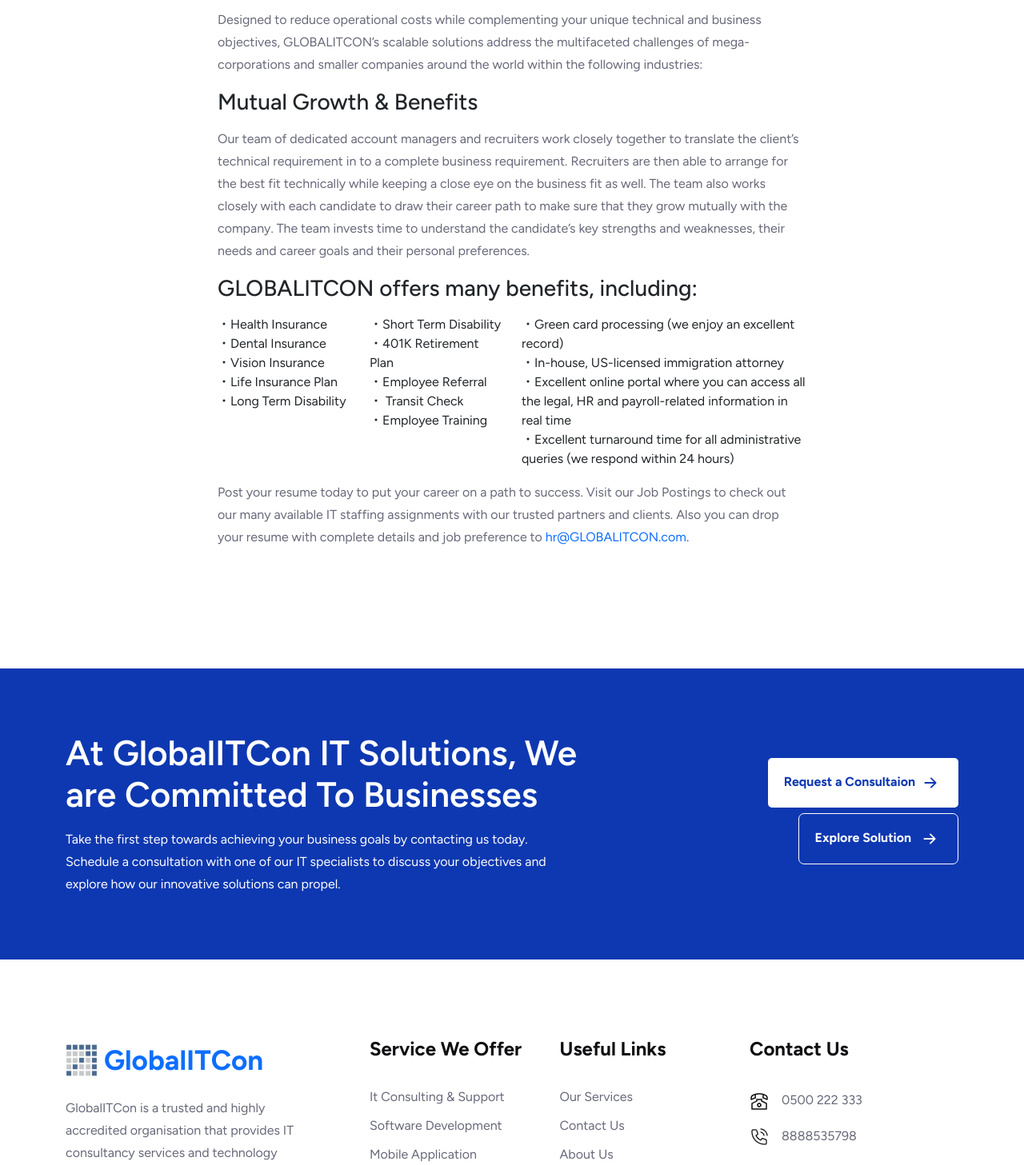
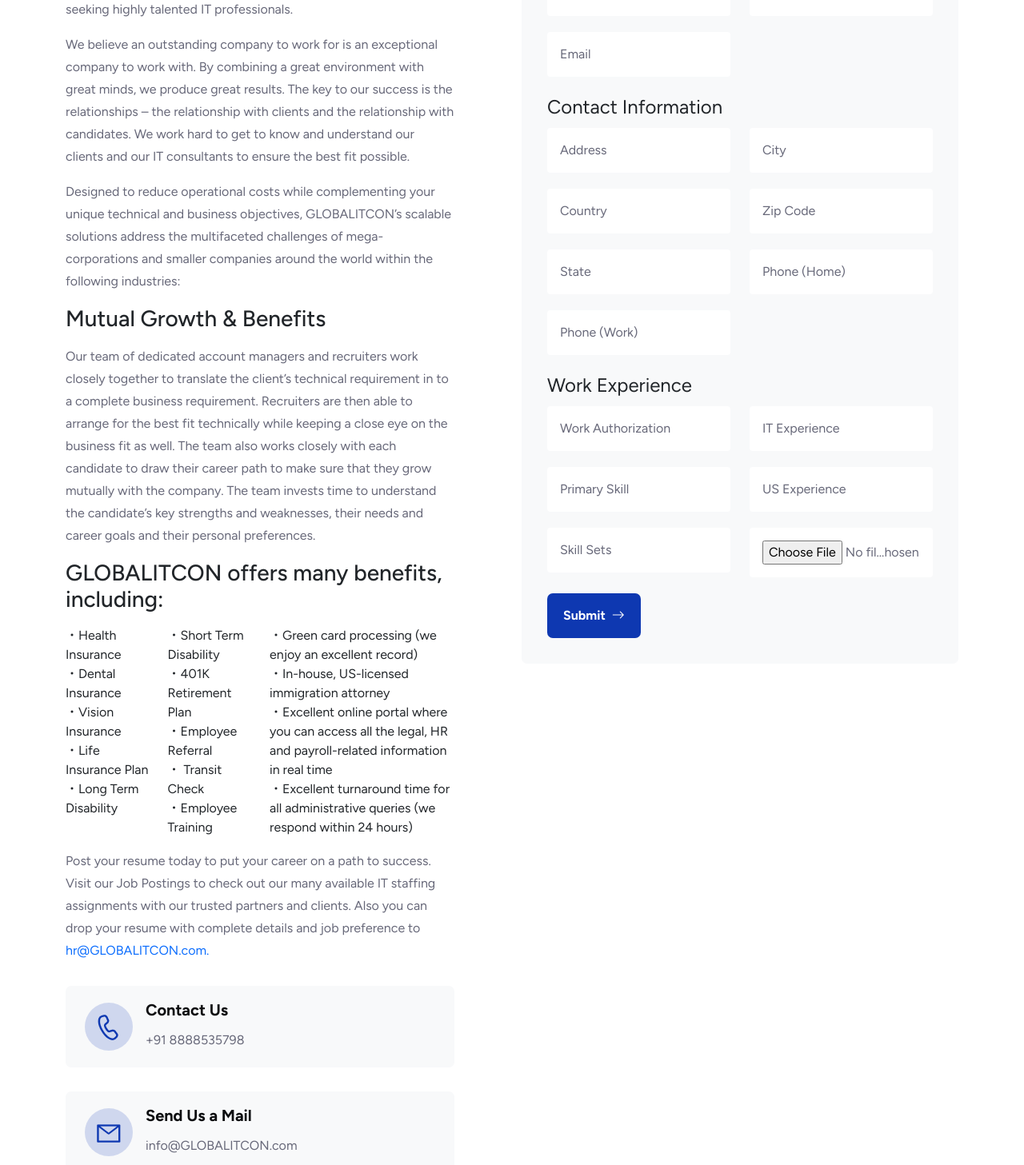
Before and after one commit to ShubhamDev056/globalitcon, a Next.js app: page /career in a window 1280 px wide. Shown: the part 911-2368 px from the top of the page at 80% size. Built offline with nearby package versions, Linux system fonts and the light colour scheme.

Commit message:
created career form

```diff
--- a/src/app/(defaultLayout)/career/page.jsx
+++ b/src/app/(defaultLayout)/career/page.jsx
@@ -2,11 +2,13 @@
 import CareerContent from "@/app/Components/Career";
 import BreadCumb from "@/app/Components/Common/BreadCumb";
 import Cta1 from "@/app/Components/Cta/Cta1";
+import MarqueeText from "@/app/Components/MarqueeText/MarqueeText";
 
 const page = () => {
   return (
     <div>
       <BreadCumb Title="Career"></BreadCumb>
+      <MarqueeText></MarqueeText>
       <CareerContent />
       <Cta1></Cta1>
     </div>
--- /dev/null
+++ b/src/app/Components/Career/CareerForm.js
@@ -0,0 +1,116 @@
+import React from "react";
+
+const CareerForm = () => {
+  return (
+    <div className="col-lg-6">
+      <div className="space30"></div>
+      <div className="space30"></div>
+      <div className="space30"></div>
+      <div className="space16"></div>
+      <h2>Submit the form below and we will contact you soon!</h2>
+      <div className="space16"></div>
+      <div className="contact-form-details">
+        <form action="#">
+          <div className="row">
+            <legend>Personal Information</legend>
+            <div className="col-lg-6">
+              <div className="single-input">
+                <input type="text" placeholder="First Name" />
+              </div>
+            </div>
+            <div className="col-lg-6">
+              <div className="single-input">
+                <input type="text" placeholder="Last Name" />
+              </div>
+            </div>
+            <div className="col-lg-6">
+              <div className="single-input">
+                <input type="email" placeholder="Email" />
+              </div>
+            </div>
+
+            <legend>Contact Information</legend>
+            <div className="col-lg-6">
+              <div className="single-input">
+                <input type="text" placeholder="Address" />
+              </div>
+            </div>
+            <div className="col-lg-6">
+              <div className="single-input">
+                <input type="text" placeholder="City" />
+              </div>
+            </div>
+            <div className="col-lg-6">
+              <div className="single-input">
+                <input type="text" placeholder="Country" />
+              </div>
+            </div>
+            <div className="col-lg-6">
+              <div className="single-input">
+                <input type="text" placeholder="Zip Code" />
+              </div>
+            </div>
+            <div className="col-lg-6">
+              <div className="single-input">
+                <input type="text" placeholder="State" />
+              </div>
+            </div>
+            <div className="col-lg-6">
+              <div className="single-input">
+                <input type="text" placeholder="Phone (Home)" />
+              </div>
+            </div>
+            <div className="col-lg-6">
+              <div className="single-input">
+                <input type="text" placeholder="Phone (Work)" />
+              </div>
+            </div>
+
+            <legend>Work Experience</legend>
+            <div className="col-lg-6">
+              <div className="single-input">
+                <input type="text" placeholder="Work Authorization" />
+              </div>
+            </div>
+            <div className="col-lg-6">
+              <div className="single-input">
+                <input type="text" placeholder="IT Experience" />
+              </div>
+            </div>
+            <div className="col-lg-6">
+              <div className="single-input">
+                <input type="text" placeholder="Primary Skill" />
+              </div>
+            </div>
+            <div className="col-lg-6">
+              <div className="single-input">
+                <input type="text" placeholder="US Experience" />
+              </div>
+            </div>
+            <div className="col-lg-6">
+              <div className="single-input">
+                <input type="text" placeholder="Skill Sets" />
+              </div>
+            </div>
+            <div className="col-lg-6">
+              <div className="single-input">
+                <input type="file" placeholder="IT Experience" />
+              </div>
+            </div>
+
+            <div className="col-lg-12">
+              <button className="theme-btn1">
+                Submit{" "}
+                <span>
+                  <i className="bi bi-arrow-right"></i>
+                </span>
+              </button>
+            </div>
+          </div>
+        </form>
+      </div>
+    </div>
+  );
+};
+
+export default CareerForm;
--- a/src/app/Components/Career/index.js
+++ b/src/app/Components/Career/index.js
@@ -1,15 +1,18 @@
 import Image from "next/image";
 import Link from "next/link";
 import React from "react";
+import CareerForm from "./CareerForm";
 
 const index = () => {
   return (
-    <div className="service-details-area-all sp">
+    <div>
+      <div className="space100"></div>
+      <div className="contact-page">
         <div className="container">
           <div className="row">
-          <div className="col-lg-8 m-auto">
-            <div className="service-details-post">
-              <article>
+            <div className="col-lg-6">
+              <div className="contact-boxs">
+                <div className="heading1">
                   <div className="details-post-area">
                     <div className="space30"></div>
                     <div className="heading1">
@@ -21,8 +24,8 @@
                       <p>
                         GLOBALITCON is a high-energy, technology-driven global
                         software employer with people-centered values fostering
-                      continuous learning. We are a rapidly growing company. To
-                      support our expansion plans and achieve our growth
+                        continuous learning. We are a rapidly growing company.
+                        To support our expansion plans and achieve our growth
                         objectives we are always seeking highly talented IT
                         professionals.
                       </p>
@@ -33,33 +36,34 @@
                         environment with great minds, we produce great results.
                         The key to our success is the relationships – the
                         relationship with clients and the relationship with
-                      candidates. We work hard to get to know and understand our
-                      clients and our IT consultants to ensure the best fit
-                      possible.
+                        candidates. We work hard to get to know and understand
+                        our clients and our IT consultants to ensure the best
+                        fit possible.
                       </p>
                       <div className="space16"></div>
                       <p>
                         Designed to reduce operational costs while complementing
                         your unique technical and business objectives,
-                      GLOBALITCON’s scalable solutions address the multifaceted
-                      challenges of mega-corporations and smaller companies
-                      around the world within the following industries:
+                        GLOBALITCON’s scalable solutions address the
+                        multifaceted challenges of mega-corporations and smaller
+                        companies around the world within the following
+                        industries:
                       </p>
                       <div className="space16"></div>
                       <h3>Mutual Growth & Benefits</h3>
                       <div className="space16"></div>
                       <p>
-                      Our team of dedicated account managers and recruiters work
-                      closely together to translate the client’s technical
-                      requirement in to a complete business requirement.
-                      Recruiters are then able to arrange for the best fit
-                      technically while keeping a close eye on the business fit
-                      as well. The team also works closely with each candidate
-                      to draw their career path to make sure that they grow
-                      mutually with the company. The team invests time to
-                      understand the candidate’s key strengths and weaknesses,
-                      their needs and career goals and their personal
-                      preferences.
+                        Our team of dedicated account managers and recruiters
+                        work closely together to translate the client’s
+                        technical requirement in to a complete business
+                        requirement. Recruiters are then able to arrange for the
+                        best fit technically while keeping a close eye on the
+                        business fit as well. The team also works closely with
+                        each candidate to draw their career path to make sure
+                        that they grow mutually with the company. The team
+                        invests time to understand the candidate’s key strengths
+                        and weaknesses, their needs and career goals and their
+                        personal preferences.
                       </p>
                       <div className="space16"></div>
                       <h3>GLOBALITCON offers many benefits, including:</h3>
@@ -159,13 +163,50 @@
                       </p>
                     </div>
                   </div>
-              </article>
+                </div>
+                <div className="contact-box">
+                  <div className="icon">
+                    <Image
+                      src="/assets/img/icons/contact-page-icon1.png"
+                      alt="img"
+                      width={40}
+                      height={38}
+                    />
+                  </div>
+                  <div className="heading">
+                    <h5>Contact Us</h5>
+                    <a href="tel:8888535798" className="text">
+                      +91 8888535798
+                    </a>
+                  </div>
+                </div>
 
-              <div className="space50"></div>
+                <div className="contact-box">
+                  <div className="icon">
+                    <Image
+                      src="/assets/img/icons/contact-page-icon2.png"
+                      alt="img"
+                      width={34}
+                      height={32}
+                    />
+                  </div>
+                  <div className="heading">
+                    <h5>Send Us a Mail</h5>
+                    <a href="mailto:info@GLOBALITCON.com" className="text">
+                      info@GLOBALITCON.com
+                    </a>
                   </div>
                 </div>
               </div>
             </div>
+
+            <CareerForm />
+
+          </div>
+        </div>
+      </div>
+
+      <div className="space100"></div>
     </div>
   );
 };
--- a/src/app/Components/contactForm/index.jsx
+++ b/src/app/Components/ContactInfo/ContactForm.jsx
@@ -5,7 +5,7 @@
 import contactFormSchema from "./contactFormSchema";
 import axios from "axios";
 
-const Index = () => {
+const ContactForm = () => {
   const [serverResponse, setServerResponse] = useState(null);
   const [loading, setLoading] = useState(false);
   const timeoutRef = useRef(null); // Ref to store the timeout ID
@@ -174,4 +174,4 @@
   );
 };
 
-export default Index;
+export default ContactForm;
--- a/src/app/Components/ContactInfo/ContactInfo1.jsx
+++ b/src/app/Components/ContactInfo/ContactInfo1.jsx
@@ -1,5 +1,5 @@
 import Image from "next/image";
-import ContactForm from "@/app/Components/contactForm";
+import ContactForm from "@/app/Components/ContactInfo/ContactForm";
 
 const ContactInfo1 = () => {
   return (
--- a/src/app/action/form.js
+++ b/src/app/action/form.js
@@ -1,9 +1,8 @@
 "use server";
-import contactFormSchema from "@/app/Components/contactForm/contactFormSchema";
+import contactFormSchema from "@/app/Components/ContactInfo/contactFormSchema";
 import { z } from "zod";
 import { Resend } from "resend";
 const resend = new Resend("re_8HdfNoHb_BYGGgFKE2ZcKDVo2Mr1cxms1");
-
 
 export async function submitContactForm(formData) {
   console.log("form submitted data: " + JSON.stringify(formData));
```
Also changed, not shown: src/app/(defaultLayout)/contact/page.jsx (+6 -6 lines), src/app/Components/ContactInfo/contactFormSchema.js (renamed from src/app/Components/contactForm/contactFormSchema.js). Lines whose indentation alone changed are shown as unchanged.
